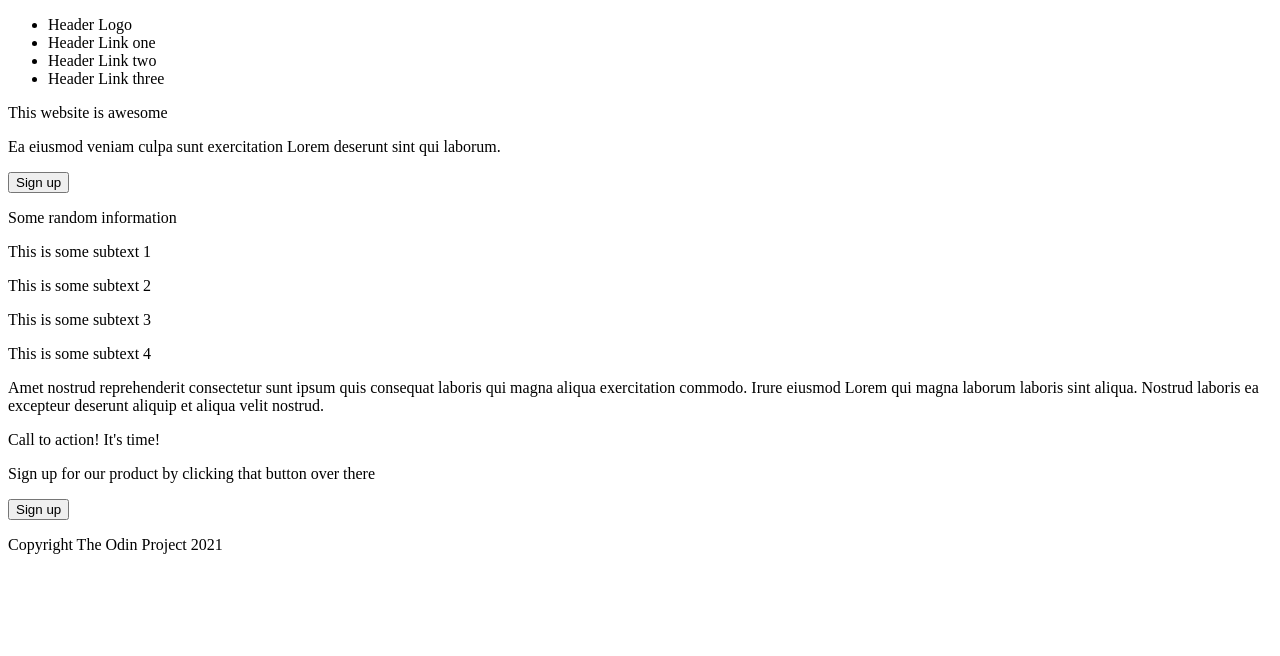
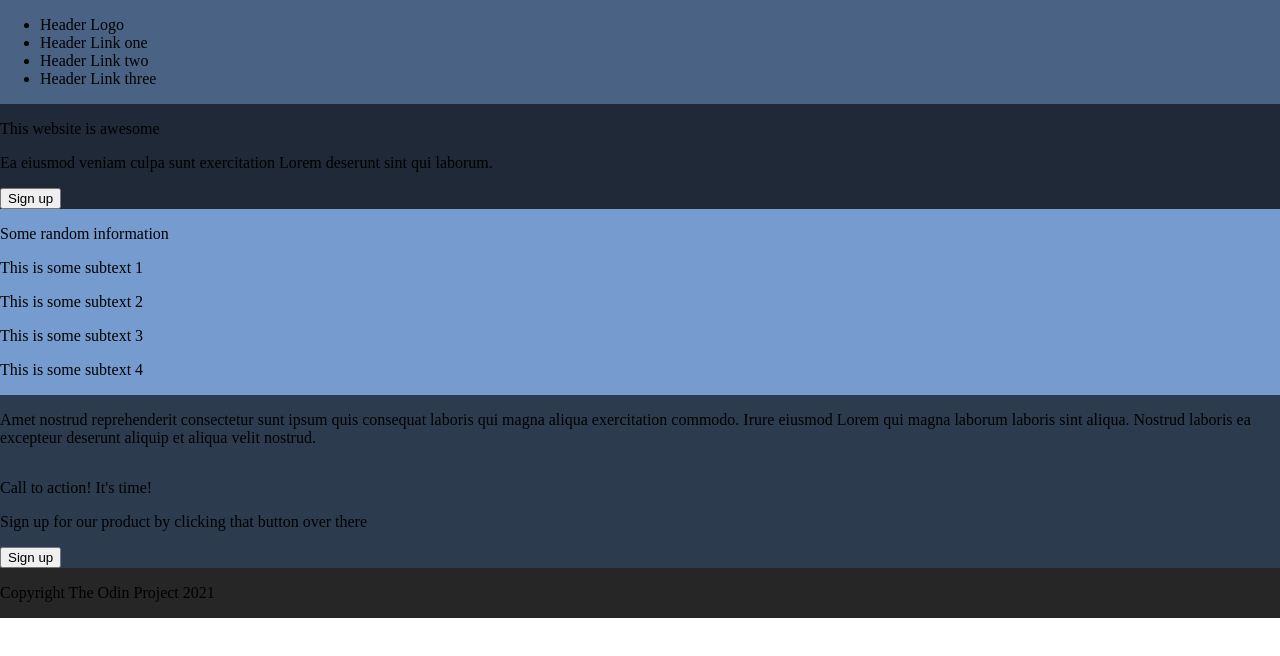
Before and after one commit to ChristoferLv/top-landing-page, a plain HTML site: page index.html in a window 1280 px wide. Drawn offline with Linux system fonts and the light colour scheme.

Commit message:
Inicia o styling da pagina

```diff
--- a/index.html
+++ b/index.html
@@ -5,10 +5,11 @@
     <meta charset="UTF-8">
     <meta name="viewport" content="width=device-width, initial-scale=1.0">
     <title>Document</title>
+    <link rel="stylesheet" href="style.css">
 </head>
 
 <body>
-    <div>
+    <div class="header">
         <ul>
             <li>Header Logo</li>
             <li>Header Link one</li>
@@ -16,12 +17,12 @@
             <li>Header Link three</li>
         </ul>
     </div>
-    <div>
+    <div class="content-1">
         <p>This website is awesome</p>
         <p>Ea eiusmod veniam culpa sunt exercitation Lorem deserunt sint qui laborum.</p>
         <button>Sign up</button>
     </div>
-    <div>
+    <div class="content-2">
         <p>Some random information</p>
         <div>
             <p>This is some subtext 1</p>
@@ -36,19 +37,19 @@
             <p>This is some subtext 4</p>
         </div>
     </div>
-    <div>
+    <div class="quote">
         <p>Amet nostrud reprehenderit consectetur sunt ipsum quis consequat laboris qui magna aliqua exercitation
             commodo. Irure eiusmod Lorem qui magna laborum laboris sint aliqua. Nostrud laboris ea excepteur deserunt
             aliquip et aliqua velit nostrud.</p>
     </div>
-    <div>
+    <div class="callta">
         <div>
             <p>Call to action! It's time!</p>
             <p>Sign up for our product by clicking that button over there</p>
             <button>Sign up</button>
         </div>
     </div>
-    <div><p>Copyright The Odin Project 2021</p></div>
+    <div class="footer"><p>Copyright The Odin Project 2021</p></div>
 </body>
 
 </html>
--- a/style.css
+++ b/style.css
@@ -0,0 +1,30 @@
+body{
+    display: flex;
+    flex-direction: column;
+    padding: 0;
+    margin: 0;
+}
+
+.header {
+    background-color: #4a6283;
+}
+
+.content-1 {
+    background-color: #1f2937;
+}
+
+.content-2 {
+    background-color: #759bcf;
+}
+
+.quote {
+    background-color: #2d3b4f;
+}
+
+.callta {
+    background-color: #2d3b4f;
+}
+
+.footer {
+    background-color: #262626;
+}
```
